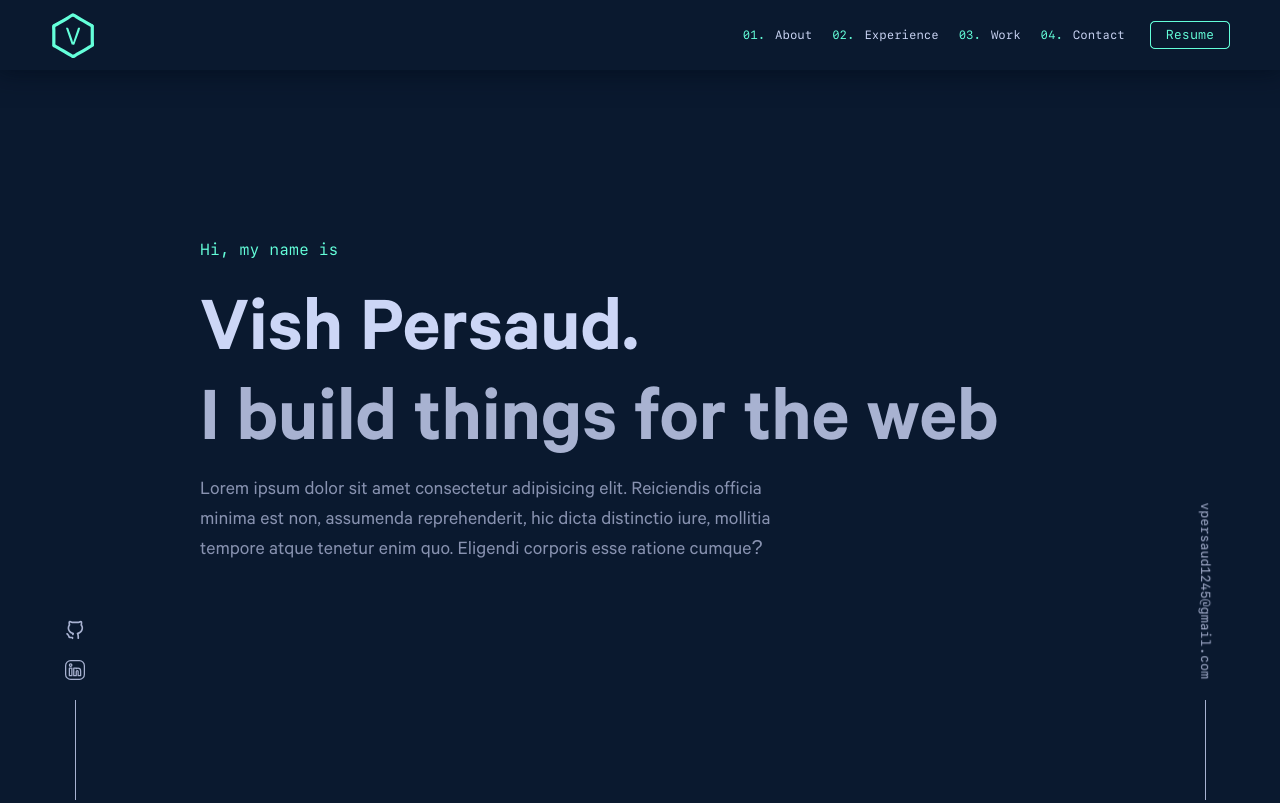
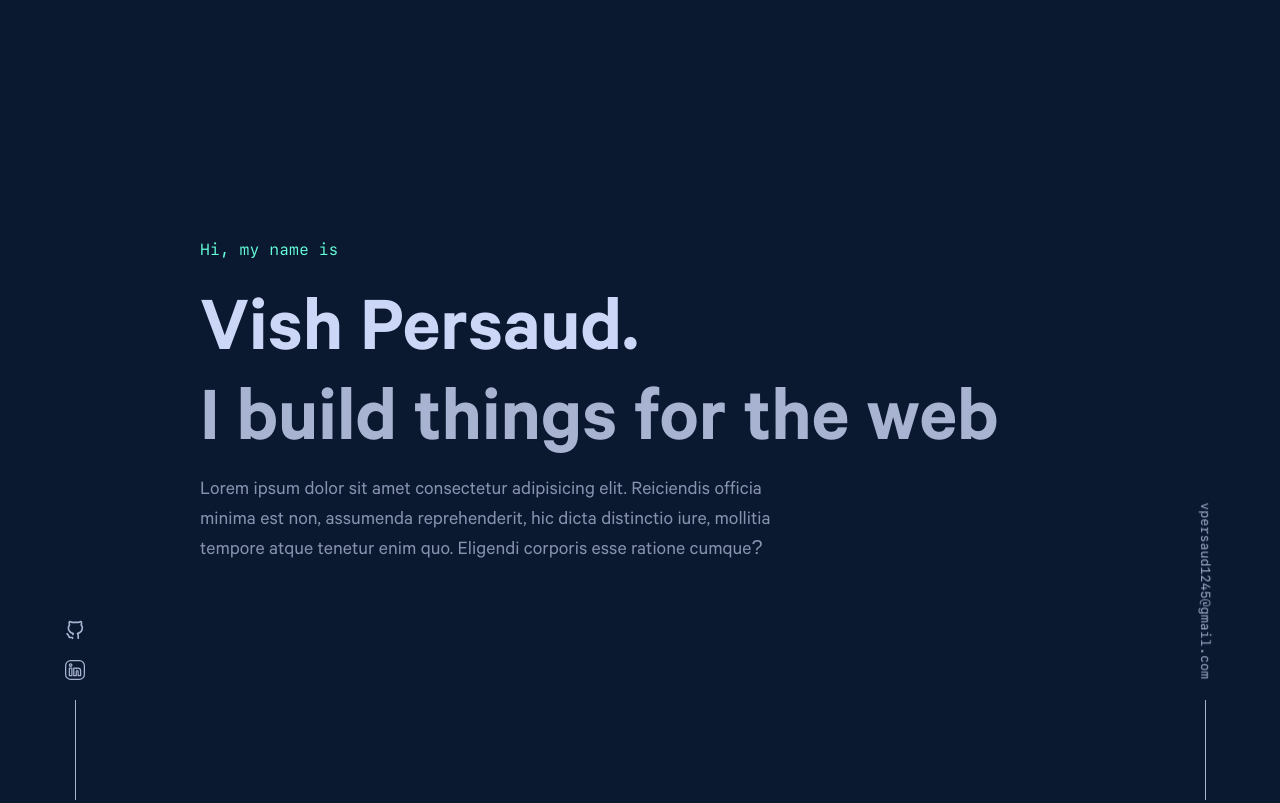
Before and after one commit to vpersaud1245/portfolio-v1, a website built with webpack: page src/index.html in a window 1280 px wide. Shown: the top 803 px of the page. Built offline with nearby package versions, Linux system fonts and the light colour scheme.

Commit message:
feat: Add header disappear and appear on scroll

```diff
--- a/src/index.js
+++ b/src/index.js
@@ -7,3 +7,19 @@ import "./style.css";
  * Add links to socials and email
  * Add slide in underlines
  */
+
+const header = document.querySelector(".header");
+
+// Initial state
+let scrollPos = 0;
+// adding scroll event
+window.addEventListener("scroll", () => {
+  if (document.body.getBoundingClientRect().top > scrollPos) {
+    // scrolling up
+    header.style.transform = "translateY(0px)";
+  } else {
+    // scrolling down
+    header.style.transform = "translateY(-200px)";
+  }
+  scrollPos = document.body.getBoundingClientRect().top;
+});
--- a/src/style.css
+++ b/src/style.css
@@ -99,6 +99,7 @@ h6 {
   top: 0;
   z-index: 2;
   box-shadow: 0px -3px 25px 4px rgba(2, 12, 27, 0.7);
+  transition: transform 300ms ease-in-out;
 }
 
 .header__logo {
```
